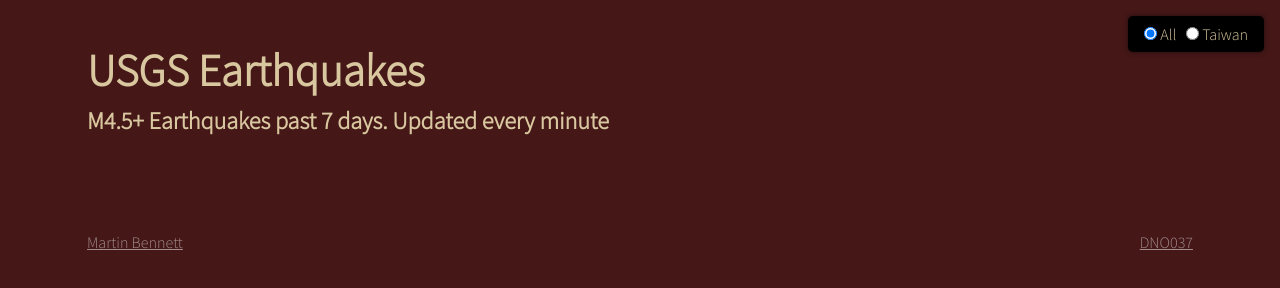
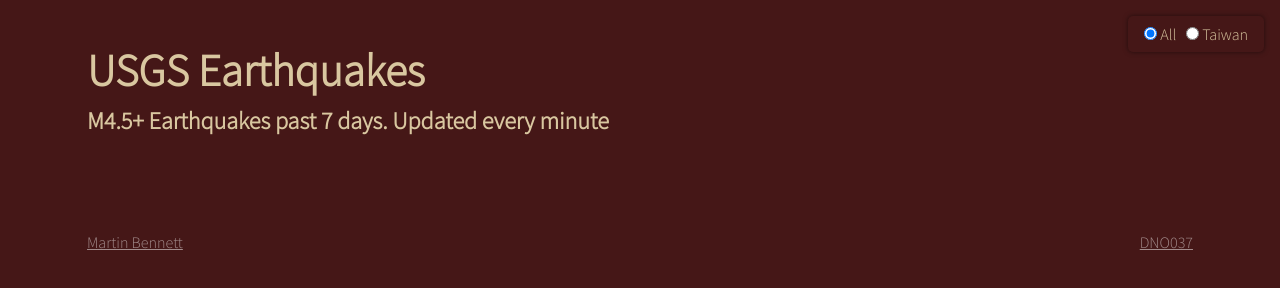
Before and after one commit to bennett-martin/dno-clase6-04-21, a plain HTML site: page index.html in a window 1280 px wide. Drawn offline with nearby package versions, Linux system fonts and the light colour scheme; no server answers.

Commit message:
Update style.css

```diff
--- a/style.css
+++ b/style.css
@@ -100,7 +100,7 @@ footer p{
     top:1rem;
     right:1rem;
     position: fixed;
-    background:black;
+    background:#451717;
     padding:0.5rem 1rem;
     border-radius: 5px 5px;
     box-shadow: 0 0 5px rgba(0,0,0,0.5);
```
